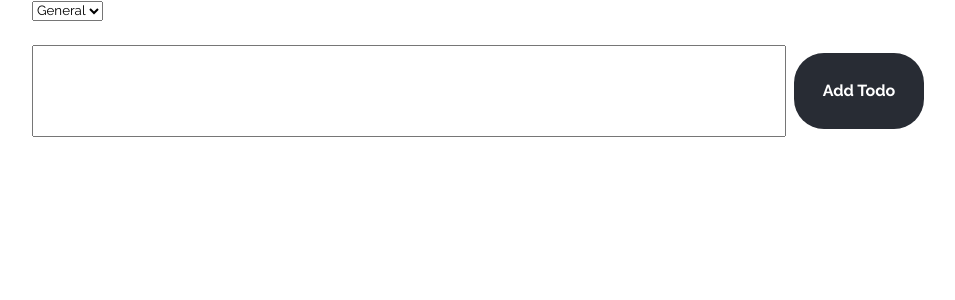
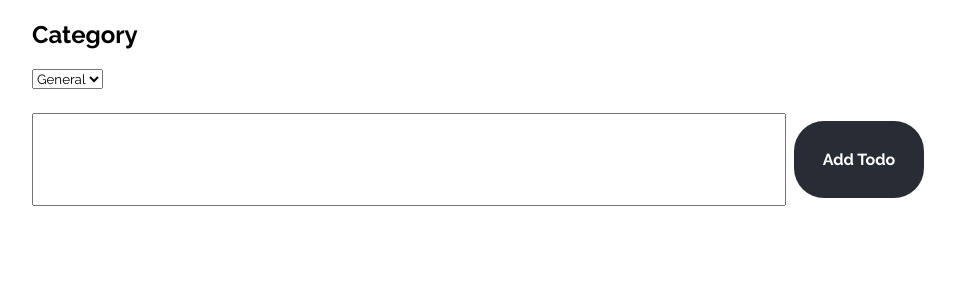
Before and after one commit to aarondevon/todo-with-redux, a React (Create React App) app: page / in a window 1280 px wide. Shown: the top 300 px of the page, without its empty margins (158-1113 px from the left). Built offline with nearby package versions, Linux system fonts and the light colour scheme.

Commit message:
add category header and restructure edit render

```diff
--- a/src/components/AddTodo/AddTodo.tsx
+++ b/src/components/AddTodo/AddTodo.tsx
@@ -49,7 +49,11 @@ class AddTodo extends React.Component<AddTodoProps, AddTodoState> {
     return (
       <div className="container">
           <form>
-              <ToDoCategory category= '' onCategoryChange={this.handleCategoryChange}/>
+              <div>
+                  <h2>Category</h2>
+                  <ToDoCategory category= '' onCategoryChange={this.handleCategoryChange}/>
+              </div>
+
               <div className="todo-wrapper">
                   <input id="todo-input" value={this.state.todoInput} onChange={(event) => {
                       this.handleInputChange(event);
--- a/src/components/EditTodo/EditTodo.tsx
+++ b/src/components/EditTodo/EditTodo.tsx
@@ -59,12 +59,10 @@ class EditTodo extends React.Component<EditProps, EditState> {
         <p className="todo-text">
           <input type="text" value={this.state.todoText} onChange={(event) => this.handleOnChange(event)}/>
         </p>
-          <div>
+          <div className="edit-buttons">
               <button className="button" onClick={() => this.handleSaveTodo()}>Save</button>
               <button className="button" onClick={() => this.handleCancelTodo()}>Cancel</button>
           </div>
-
-
       </div>
     );
   }
```
